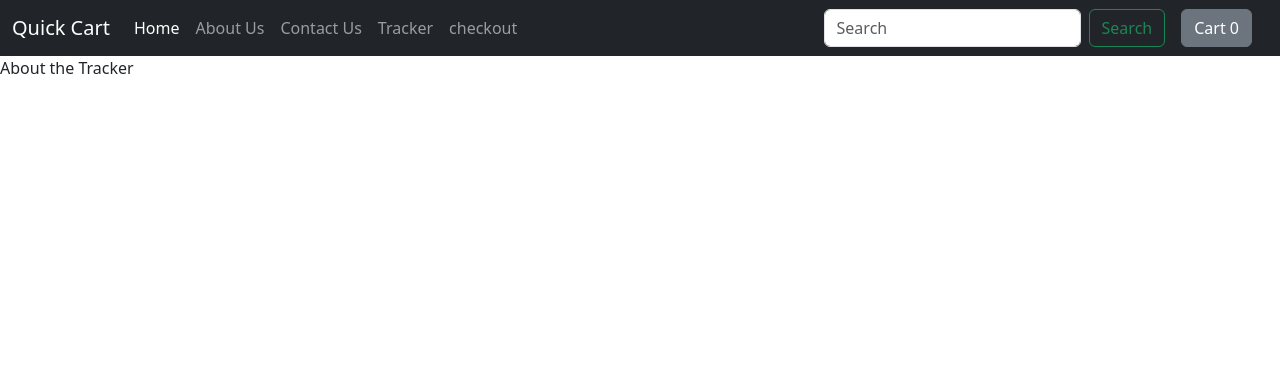
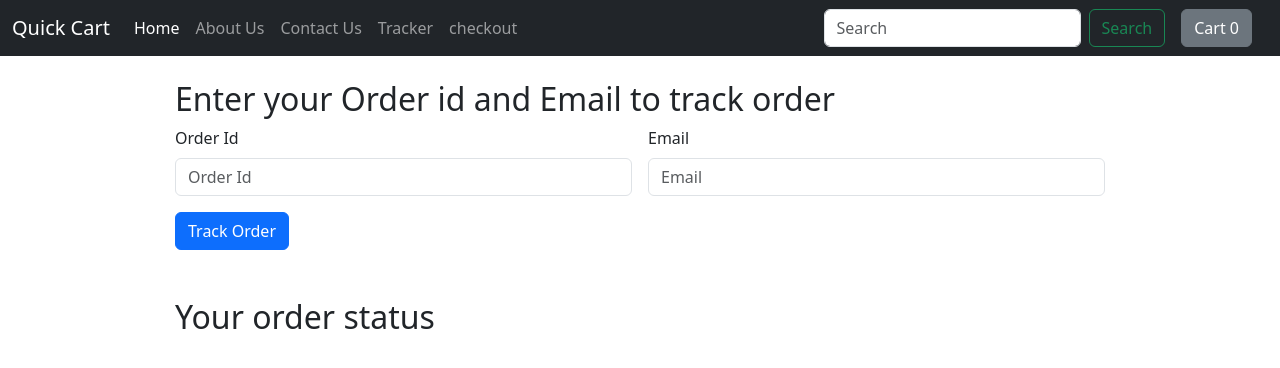
Before and after one commit to venuchilukala/QuickCart, a Django app: page /shop/tracker/ in a window 1280 px wide. Shown: the top 368 px of the page. Run offline with Django 5.2, Linux system fonts and the light colour scheme.

Commit message:
order tracker

```diff
--- a/quickcart/settings.py
+++ b/quickcart/settings.py
@@ -57,7 +57,7 @@ ROOT_URLCONF = 'quickcart.urls'
 TEMPLATES = [
     {
         'BACKEND': 'django.template.backends.django.DjangoTemplates',
-        'DIRS': [],
+        'DIRS': ['quickcart/templates'],
         'APP_DIRS': True,
         'OPTIONS': {
             'context_processors': [
--- a/quickcart/urls.py
+++ b/quickcart/urls.py
@@ -19,9 +19,11 @@ from django.contrib import admin
 from django.urls import path, include
 from django.conf import settings
 from django.conf.urls.static import static
+from . import views
 
 urlpatterns = [
     path('admin/', admin.site.urls),
+    path('', views.index),
     path('shop/', include('shop.urls')),
     path('blog/', include('blog.urls')),
 ] + static(settings.MEDIA_URL, document_root=settings.MEDIA_ROOT)
--- /dev/null
+++ b/quickcart/views.py
@@ -0,0 +1,6 @@
+from django.http import HttpResponse
+from django.shortcuts import render
+
+
+def index(request):
+    return render(request, 'index.html')
--- a/shop/admin.py
+++ b/shop/admin.py
@@ -2,8 +2,9 @@ from django.contrib import admin
 
 # Register your models here.
 
-from .models import Product, Contact, Orders
+from .models import Product, Contact, Orders, OrderUpdate
 
 admin.site.register(Product)
 admin.site.register(Contact)
 admin.site.register(Orders)
+admin.site.register(OrderUpdate)
--- a/shop/templates/shop/basic.html
+++ b/shop/templates/shop/basic.html
@@ -7,7 +7,7 @@
   <title>{% block title %} {% endblock %}</title>
   <link href="https://cdn.jsdelivr.net/npm/bootstrap@5.3.3/dist/css/bootstrap.min.css" rel="stylesheet"
     integrity="sha384-QWTKZyjpPEjISv5WaRU9OFeRpok6YctnYmDr5pNlyT2bRjXh0JMhjY6hW+ALEwIH" crossorigin="anonymous">
-  <script src="https://ajax.googleapis.com/ajax/libs/jquery/3.6.0/jquery.min.js"></script>
+  <!-- <script src="https://ajax.googleapis.com/ajax/libs/jquery/3.6.0/jquery.min.js"></script> -->
 
   {% block css %}
   {% endblock %}
@@ -61,11 +61,12 @@
   <script src="https://cdn.jsdelivr.net/npm/bootstrap@5.3.3/dist/js/bootstrap.bundle.min.js"
     integrity="sha384-YvpcrYf0tY3lHB60NNkmXc5s9fDVZLESaAA55NDzOxhy9GkcIdslK1eN7N6jIeHz"
     crossorigin="anonymous"></script>
+    <script src="https://code.jquery.com/jquery-3.7.1.js" integrity="sha256-eKhayi8LEQwp4NKxN+CfCh+3qOVUtJn3QNZ0TciWLP4=" crossorigin="anonymous"></script>
 
-  <script>
+  <!-- <script>
     cart = JSON.parse(localStorage.getItem('cart'))
     document.getElementById('cart').innerHTML = Object.keys(cart).length
-  </script>
+  </script> -->
   {% block js %}
 
   {% endblock %}
--- a/shop/templates/shop/tracker.html
+++ b/shop/templates/shop/tracker.html
@@ -1,5 +1,74 @@
 {% extends 'shop/basic.html'%}
 
-{% block title %} Track Status {% endblock %}
+{% block title %} Track your Cart - My Awesome Cart {% endblock %}
 
-{% block body %} About the Tracker {% endblock %}
+{% block body %}
+<div class="container d-flex align-items-center flex-column">
+    <div class="col-md-10 m-4">
+        <h2>Enter your Order id and Email to track order</h2>
+        <form class="row g-3" action="#" method="post" id="trackerForm">{% csrf_token %}
+            <div class="col-md-6">
+                <label for="orderId" class="form-label">Order Id</label>
+                <input type="text" class="form-control" id="orderId" name="orderId" placeholder="Order Id">
+            </div>
+            <div class="col-md-6">
+                <label for="email" class="form-label">Email</label>
+                <input type="email" class="form-control" id="email" name="email" placeholder="Email">
+            </div>
+            <div class="col-12">
+                <button type="submit" class="btn btn-primary">Track Order</button>
+            </div>
+        </form>
+    </div>
+
+
+    <div class="col-md-10 m-4">
+        <h2>Your order status</h2>
+        <ul class="list-group" id="items"></ul>
+    </div>
+
+
+</div>
+{% endblock %}
+
+
+{% block js %}
+<script>
+    $('#trackerForm').submit(function (event) {
+        $('#items').empty()
+        var formData = {
+            'orderId': $('input[name=orderId]').val(),
+            'email': $('input[name=email]').val(),
+            'csrfmiddlewaretoken': $('input[name=csrfmiddlewaretoken]').val(),
+        }
+
+        $.ajax({
+            type: 'POST',
+            url: '/shop/tracker/',
+            data: formData,
+            encode: true,
+        })
+            .done(function (data) {
+                console.log(data)
+                // updates = JSON.parse(data)
+                // console.log(updates)
+                updates = data
+                if (updates.length > 0 && updates != {}) {
+                    for (let i = 0; i < updates.length; i++) {
+                        let text = updates[i]['text']
+                        let time = updates[i]['time']
+                        mystr = `<li class="list-group-item d-flex justify-content-between align-items-center">${text}<span class="badge text-bg-primary">${time}</span></li>`
+
+                        $('#items').append(mystr)
+                    }
+                }else{
+                    mystr = `<li class="list-group-item d-flex justify-content-between align-items-center">No order found</li>`
+
+                        $('#items').append(mystr)
+                }
+            })
+        event.preventDefault()
+    });
+
+</script>
+{% endblock %}
--- a/shop/views.py
+++ b/shop/views.py
@@ -1,24 +1,12 @@
 from django.shortcuts import render
 from django.http import HttpResponse
-from .models import Product, Contact, Orders
+from .models import Product, Contact, Orders, OrderUpdate
 from math import ceil
+import json
 
 # Create your views here.
 
 def index(request):
-    # products = Product.objects.all()
-    # n = len(products)
-    # nSlides = n//4 + ceil((n/4)-(n//4))
-
-    # params = {
-    #     'no_of_slides' : nSlides,
-    #     'product' : products,
-    #     'range' : range(1, nSlides)
-    # }
-
-    # allProds = [[products, range(1, nSlides), nSlides],
-    #             [products, range(1, nSlides), nSlides]]
-
     allProds = []
     #Getting all names of categories
     catProds = Product.objects.values('category', 'product_id')
@@ -37,8 +25,10 @@ def index(request):
     }
     return render(request, 'shop/index.html', params)
 
+
 def about(request):
     return render(request, 'shop/about.html')
+
 
 def contact(request):
     if request.method == 'POST':
@@ -51,11 +41,9 @@ def contact(request):
         contact.save()
     return render(request, 'shop/contact.html')
 
-def tracker(request):
-    return render(request, 'shop/tracker.html')
-
 def search(request):
     return render(request, 'shop/search.html')
+
 
 def productView(request, myid):
     product = Product.objects.filter(product_id = myid)
@@ -79,8 +67,12 @@ def checkout(request):
         state = request.POST.get('state', '')
         zip_code = request.POST.get('zipcode', '')
 
+        #updating order along with order update
         order = Orders(items_json=items_json, name=name, email=email, phone=phone, address=address1, address_2 = address2, state=state, city=city, zip_code=zip_code)
         order.save()
+        #updating order here
+        update = OrderUpdate(order_id=order.order_id, update_desc='The order has been placed')
+        update.save()
         thank = True
         id = order.order_id
         return render(request, 'shop/checkout.html', {'thank':thank, 'id':id})
@@ -88,3 +80,30 @@ def checkout(request):
     products = Product.objects.all()
     params = {'products' : products,}
     return render(request, 'shop/checkout.html', params)
+
+
+def tracker(request):
+    if request.method == 'POST':
+        orderId = request.POST.get('orderId', '')
+        email = request.POST.get('email', '')
+
+        try:
+            order = Orders.objects.filter(order_id=orderId, email=email)
+
+            if len(order) > 0:
+                update = OrderUpdate.objects.filter(order_id=orderId)
+                updates = []
+
+                for item in update:
+                    updates.append({'text': item.update_desc, 'time': item.timestamp})
+
+                response = json.dumps(updates, default=str)
+                return HttpResponse(response, content_type='application/json')
+            else:
+                # return HttpResponse('No such order found.', content_type='text/plain')
+                return HttpResponse({})
+
+        except Exception as e:
+            return HttpResponse(f'Error: {str(e)}', content_type='text/plain')
+
+    return render(request, 'shop/tracker.html')
```
Also changed, not shown: quickcart/templates/index.html (added, +13 -0 lines), shop/models.py (+9 -0 lines), db.sqlite3, shop/migrations/0003_orderupdate.py (added).
